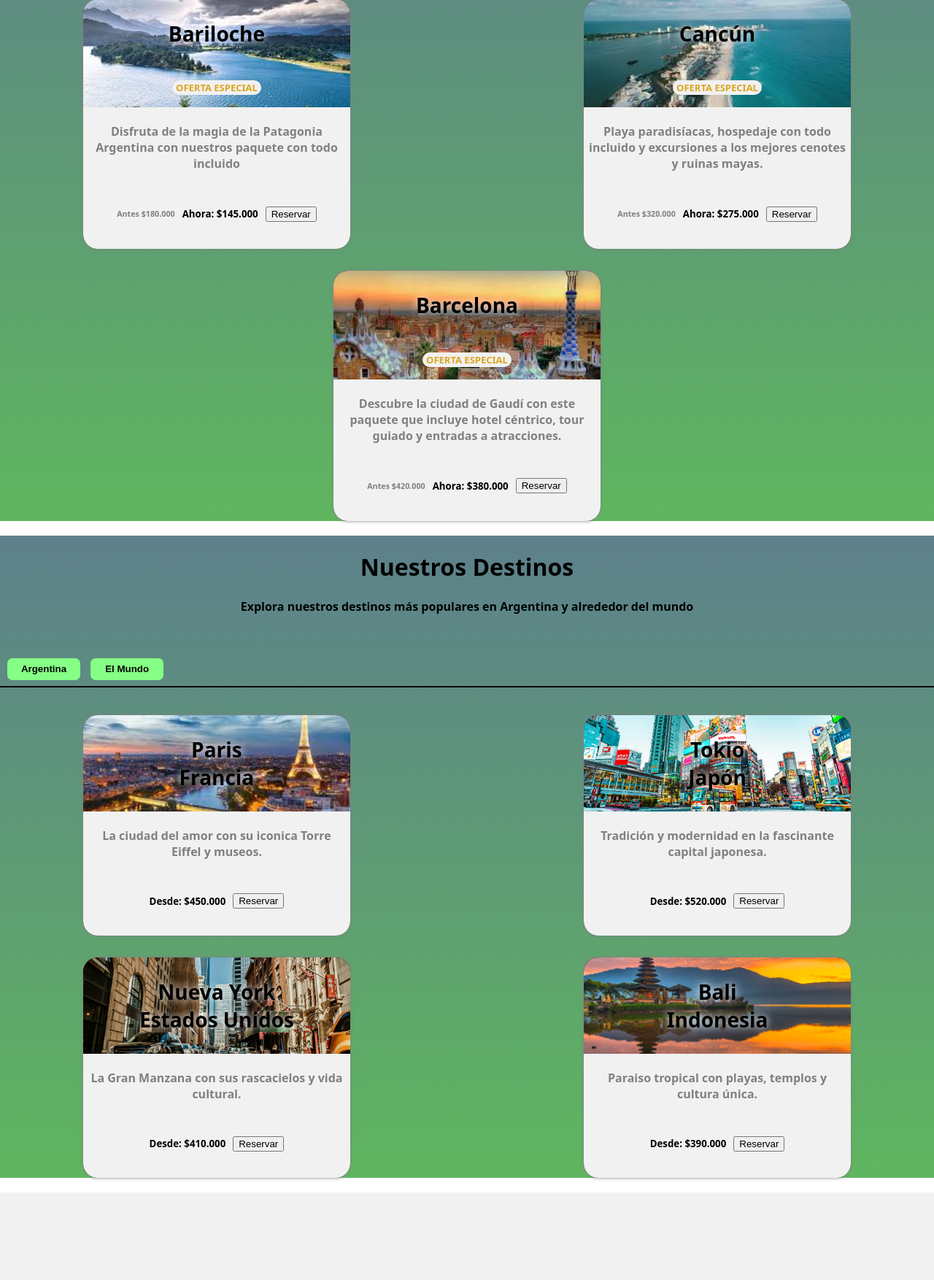
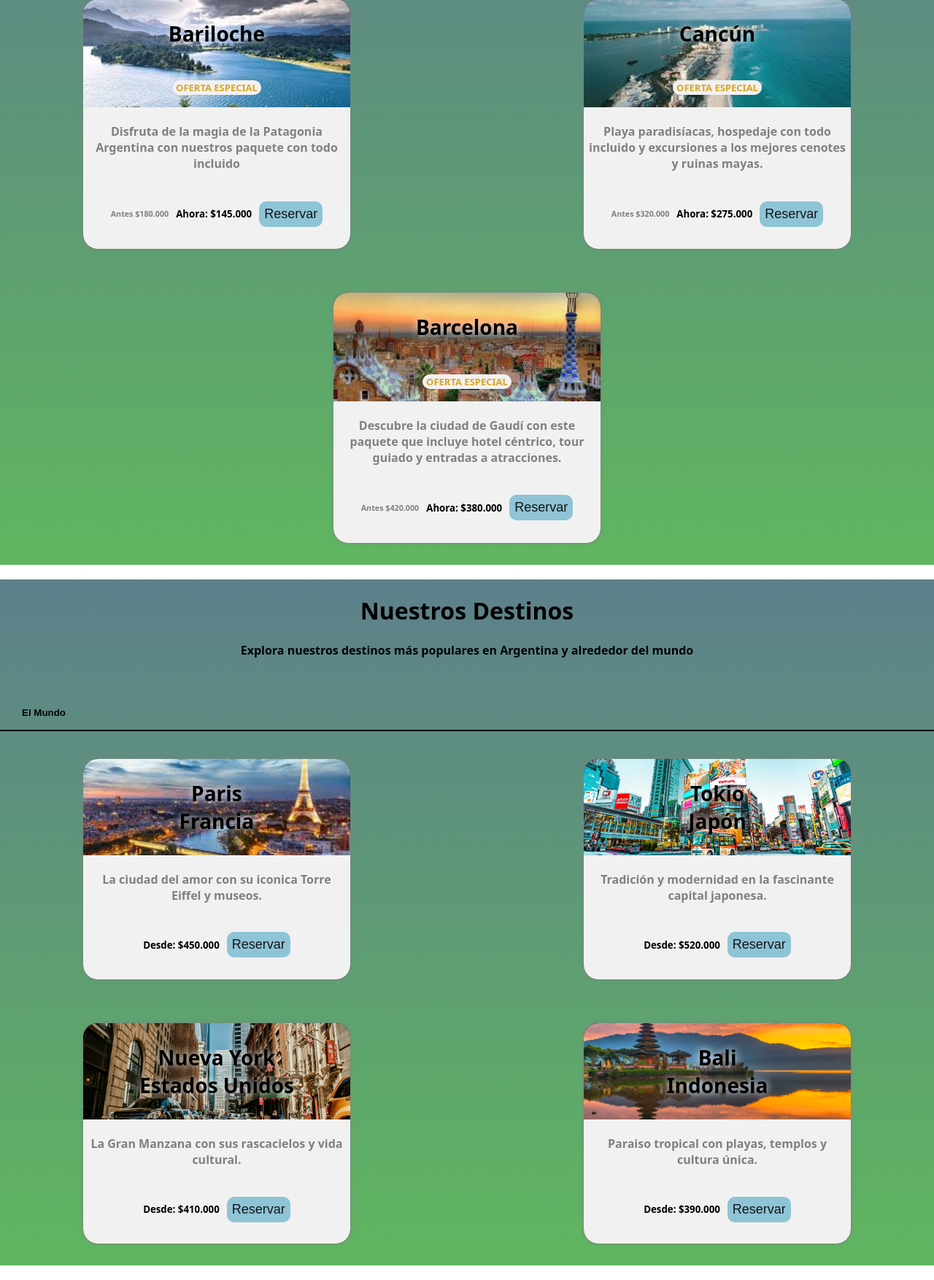
Before and after one commit to Luka-dev-sk8/olimpiada, a PHP site: page / in a window 1280 px wide. Shown: the part 1576-3330 px from the top of the page at 73% size. Before the commit the page ends 3210 px from the top, so only its background shows below. Run offline with PHP 8.4, Linux system fonts and the light colour scheme; some libraries are stand-ins or nearby versions.

Commit message:
cambios semi finales

```diff
--- a/index.html
+++ b/index.html
@@ -137,7 +137,7 @@
         <br><br>
 
         <div id="Destinos">
-            <button class="opciones">Argentina</button>
+
             <button class="opciones">El Mundo</button>
 
         <hr>
--- a/public/estilos/estilo.css
+++ b/public/estilos/estilo.css
@@ -187,13 +187,10 @@ hr{
     border: unset;
     border-radius: 7px;
     margin-left: 10px;
-    background-color: #85ff85;
+    background-color: unset;
     font-weight: 600;
 }
-.opciones:hover{
-    background-color: #54a354;
-    transition: 0.4s;
-}
+
 img{ height: auto;
     width: 30px;
 }
@@ -285,6 +282,7 @@ img{ height: auto;
     box-shadow: 0 0 5px 0 gray;
     width: 40ch;
     margin-top: 30px;
+    margin-bottom: 30px;
     border-radius: 20px;
     background-color: #141414;
 
@@ -343,7 +341,7 @@ h4{
     margin-bottom: 10px;
     gap: 10px;
 }
-#agregar_carrito{
+.agregar_carrito{
     border-radius: 10px;
     background-color: #8ec4d6;
     border: unset;
@@ -351,7 +349,7 @@ h4{
     padding: 7px;
     color: #141414;
 }
-#agregar_carrito:hover{
+.agregar_carrito:hover{
     background-color: #76a3b3;
     transition: 0.4s;
     animation: compra;
--- a/public/estilos/estilo_carrito.css
+++ b/public/estilos/estilo_carrito.css
@@ -1,7 +1,7 @@
 body{
     margin: 0;
     padding: 0;
-
+    background-image: url(/public/imagenes/1750291847253.jpg);
     display: flex;
     align-items: center;
     font-family: system-ui, -apple-system, BlinkMacSystemFont, 'Segoe UI', Roboto, Oxygen, Ubuntu, Cantarell, 'Open Sans', 'Helvetica Neue', sans-serif;
```
Also changed, not shown: public/imagenes/1750286779178.jpg (deleted), public/imagenes/1750286811123.jpg (deleted), public/imagenes/1750287003049.jpg (deleted).
